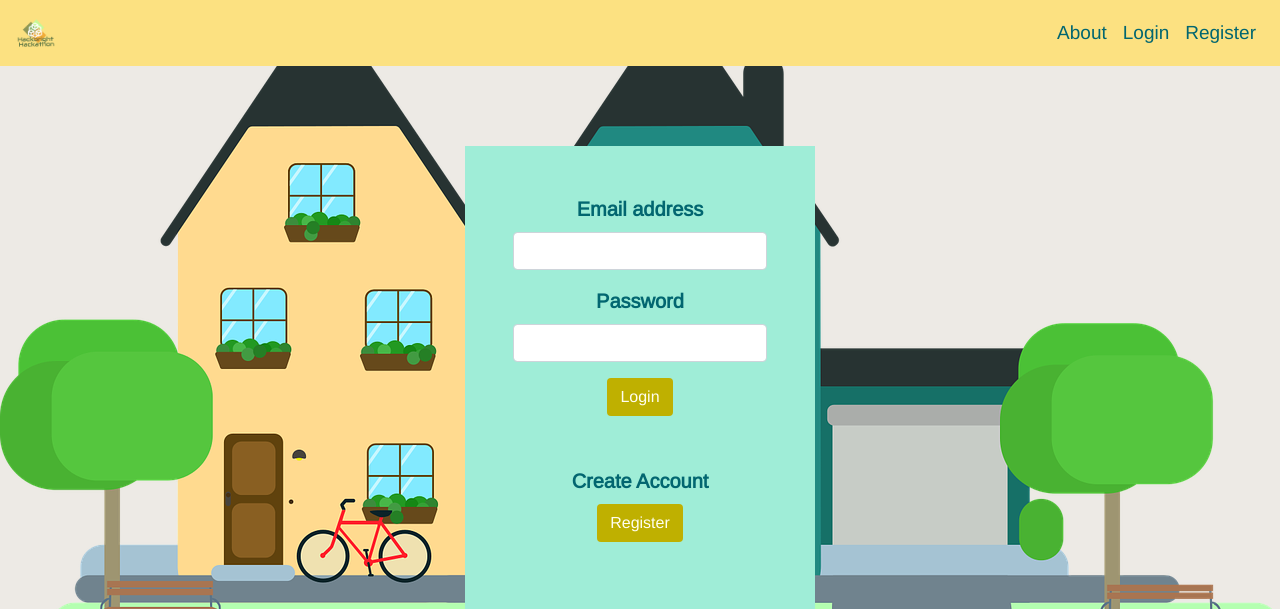
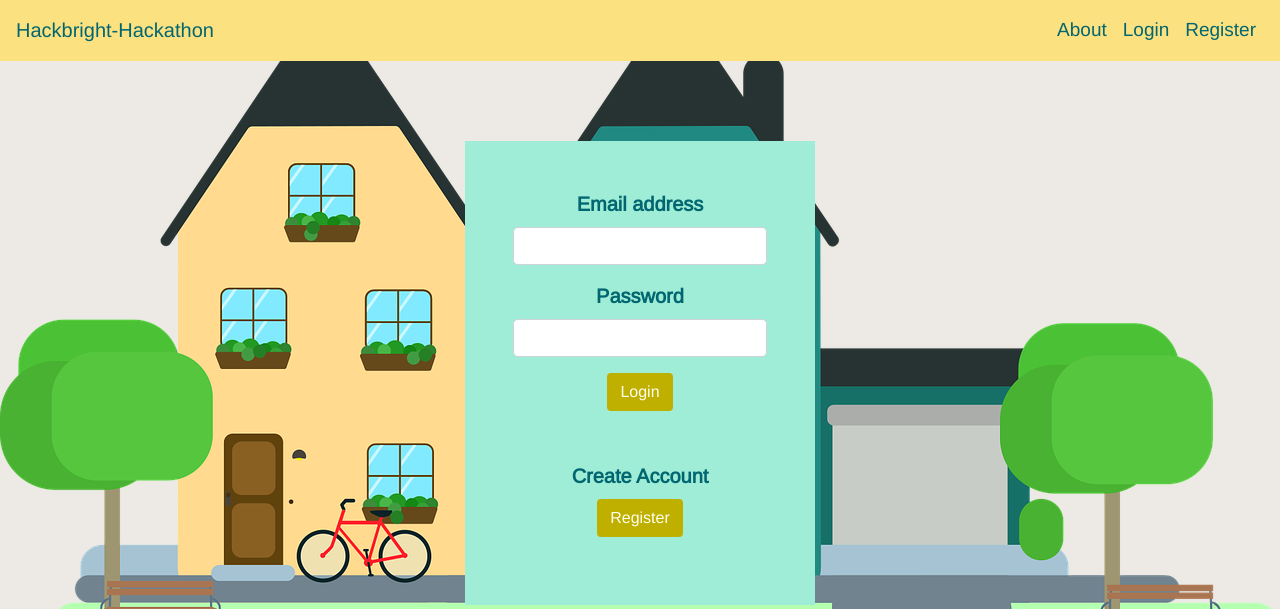
Before and after one commit to Hackbright-Covid-19-Hackathon/hack-covid-19, a Flask app: page / in a window 1280 px wide. Shown: the top 609 px of the page. Run offline with Flask 2, Linux system fonts and the light colour scheme; some libraries are stand-ins or nearby versions.

Commit message:
organized static folder

```diff
--- a/templates/navbar-pre-login.html
+++ b/templates/navbar-pre-login.html
@@ -1,10 +1,10 @@
 <nav class="navbar navbar-expand-lg">
-  <a class="navbar-brand" href="#"><img src="../static/img/logo.png" height="40" alt=""></a>
+  <a class="navbar-brand" href="#">Hackbright-Hackathon</a>
   <div class="collapse navbar-collapse d-flex flex-row-reverse" id="navbarNavDropdown">
     <ul class="navbar-nav">
         <li class="nav-item active">
         <li class="nav-item">
-            <a class="nav-link" href="/register">About</a>
+            <a class="nav-link" href="/about">About</a>
         </li>
         <li class="nav-item">
             <a class="nav-link" href="/login">Login</a>
--- a/templates/navbar.html
+++ b/templates/navbar.html
@@ -1,5 +1,5 @@
 <nav class="navbar navbar-expand-lg">
-  <a class="navbar-brand" href="#"><img src="../static/img/logo.png" height="50" alt=""></a>
+  <a class="navbar-brand" href="#">Hackbright-Hackathon</a>
   <button class="navbar-toggler" type="button" data-toggle="collapse" data-target="#navbarNavDropdown" aria-controls="navbarNavDropdown" aria-expanded="false" aria-label="Toggle navigation">
     <span class="navbar-toggler-icon"></span>
   </button>
```
Also changed, not shown: static/img/img2.png (deleted), static/img/logo.png (deleted).
